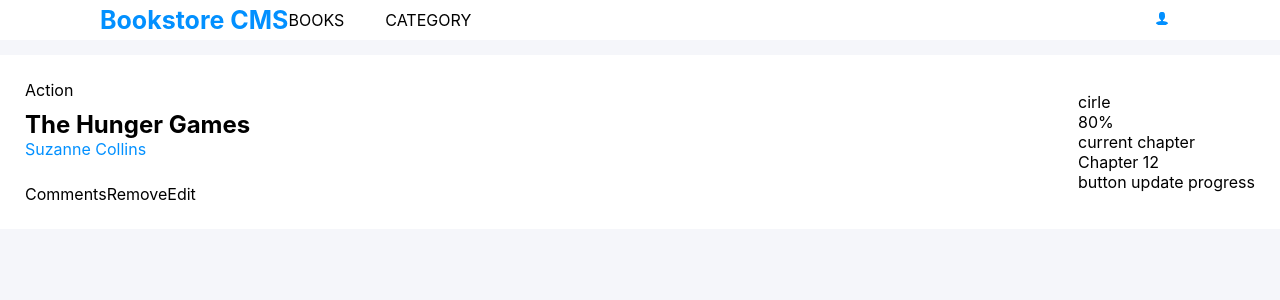
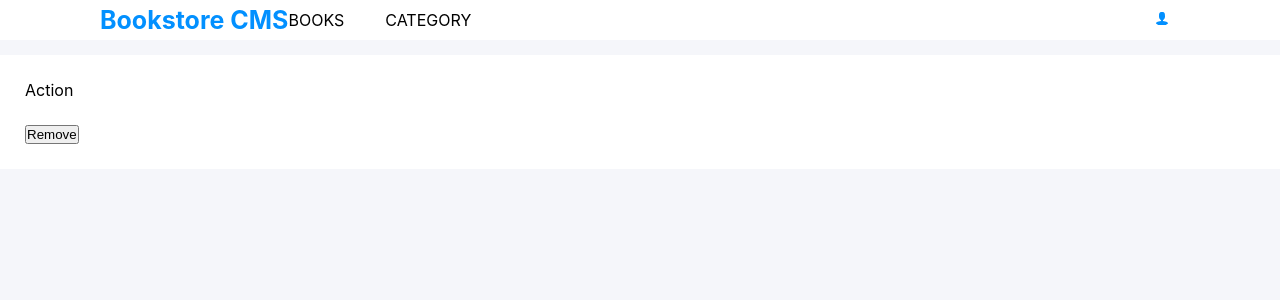
Before and after one commit to hansderly/bookstore, a React (Create React App) app: page / in a window 1280 px wide. Shown: the top 300 px of the page. Built offline with nearby package versions, Linux system fonts and the light colour scheme; the HTML template or start-up script is replaced by a standard one.

Commit message:
remove other components

```diff
--- a/package.json
+++ b/package.json
@@ -6,6 +6,7 @@
     "@testing-library/jest-dom": "^5.16.5",
     "@testing-library/react": "^13.4.0",
     "@testing-library/user-event": "^13.5.0",
+    "prop-types": "^15.8.1",
     "react": "^18.2.0",
     "react-dom": "^18.2.0",
     "react-icons": "^4.7.1",
--- a/src/components/BookCard/BookCard.js
+++ b/src/components/BookCard/BookCard.js
@@ -1,33 +1,26 @@
 import React from 'react';
+import PropTypes from 'prop-types';
 
 import styles from './BookCard.module.css';
 
-const BookCard = () => (
+const BookCard = ({ title, author }) => (
   <div className={styles.container}>
     <div className={styles.left}>
       <div>Action</div>
       <div className={styles.bookNameAuthor}>
-        <h2>The Hunger Games</h2>
-        <p>Suzanne Collins</p>
+        <h2>{title}</h2>
+        <p>{author}</p>
       </div>
       <div className={styles.actions}>
-        <div>Comments</div>
-        <div>Remove</div>
-        <div>Edit</div>
-      </div>
-    </div>
-    <div>
-      <div>
-        <div>cirle</div>
-        <div>80%</div>
-      </div>
-      <div>
-        <div>current chapter</div>
-        <div>Chapter 12</div>
-        <div>button update progress</div>
+        <button type="button">Remove</button>
       </div>
     </div>
   </div>
 );
 
+BookCard.propTypes = {
+  title: PropTypes.string.isRequired,
+  author: PropTypes.string.isRequired,
+};
+
 export default BookCard;
--- a/src/components/BookCard/BookCard.module.css
+++ b/src/components/BookCard/BookCard.module.css
@@ -21,3 +21,28 @@
 .actions {
   display: flex;
 }
+
+.right {
+  display: flex;
+  gap: 100px;
+}
+
+.circle {
+  border-radius: 50%;
+  width: 4.25rem;
+  height: 4.25rem;
+  border: 5px solid var(--clr-primary);
+  border-left-color: #e8e8e8;
+  -webkit-transform: rotate(45deg);
+  transform: rotate(45deg);
+}
+
+.completed {
+  display: flex;
+  align-items: center;
+  gap: 25px;
+}
+
+.chapterInfos {
+  margin-bottom: 25px;
+}
```
Also changed, not shown: 1 other file (tests, documents, lock files or other folders).
